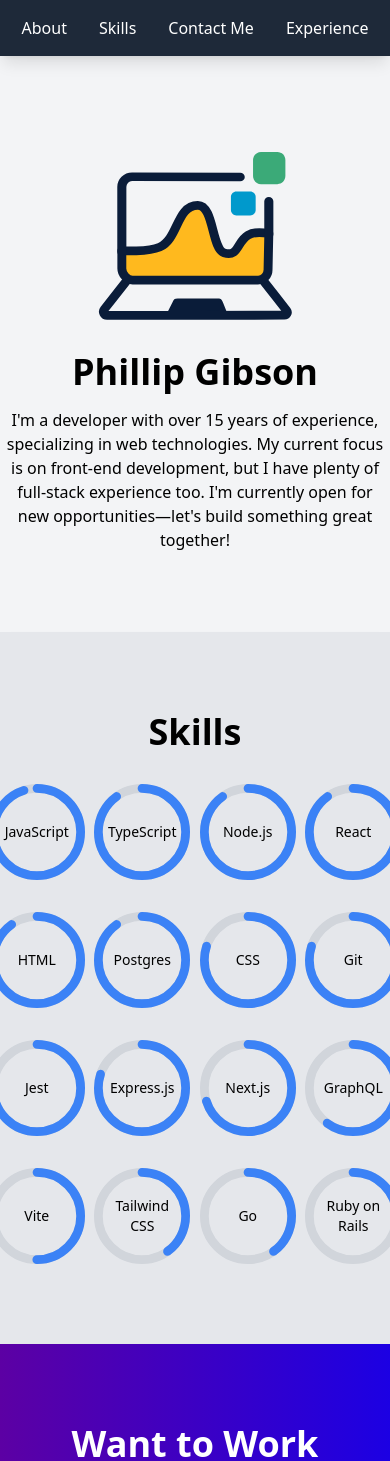
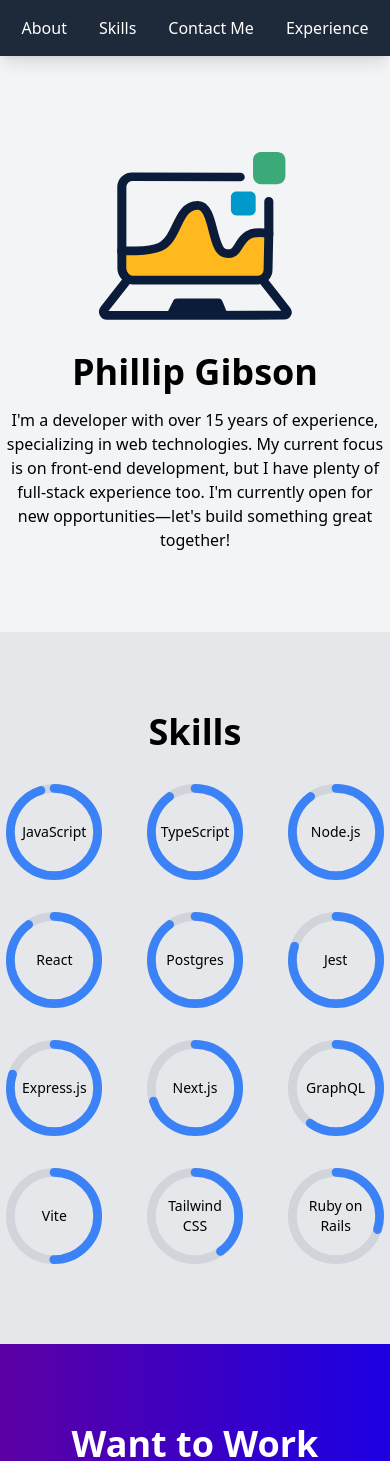
Before and after one commit to renolc/renolc.dev, a React (Vite) app: page / in a window 390 px wide. Shown: the top 1461 px of the page. Built offline with nearby package versions, Linux system fonts and the light colour scheme.

Commit message:
skills reduce to 3 cols on small screens

```diff
--- a/src/components/SkillsSection.tsx
+++ b/src/components/SkillsSection.tsx
@@ -4,7 +4,7 @@ import skillsData from '../data/skills'
 export default () => (
   <section id="skills" className="py-20 shadow-lg bg-gray-200">
     <h1 className="text-4xl font-bold text-center">Skills</h1>
-    <div className="mt-8 max-w-2xl mx-auto grid grid-cols-4 gap-8">
+    <div className="mt-8 max-w-2xl mx-auto grid grid-cols-3 md:grid-cols-4 gap-8">
       {skillsData.map((skill, i) => (
         <SkillCircle key={i} {...skill} />
       ))}
--- a/src/data/skills.ts
+++ b/src/data/skills.ts
@@ -5,16 +5,12 @@ export default [
   { tech: 'TypeScript', proficiency: 9 },
   { tech: 'Node.js', proficiency: 9 },
   { tech: 'React', proficiency: 9 },
-  { tech: 'HTML', proficiency: 9 },
   { tech: 'Postgres', proficiency: 9 },
-  { tech: 'CSS', proficiency: 8 },
-  { tech: 'Git', proficiency: 8 },
   { tech: 'Jest', proficiency: 8 },
   { tech: 'Express.js', proficiency: 8 },
   { tech: 'Next.js', proficiency: 7 },
   { tech: 'GraphQL', proficiency: 6 },
   { tech: 'Vite', proficiency: 5 },
   { tech: 'Tailwind CSS', proficiency: 4 },
-  { tech: 'Go', proficiency: 4 },
   { tech: 'Ruby on Rails', proficiency: 3 }
 ] as Skill[]
```
